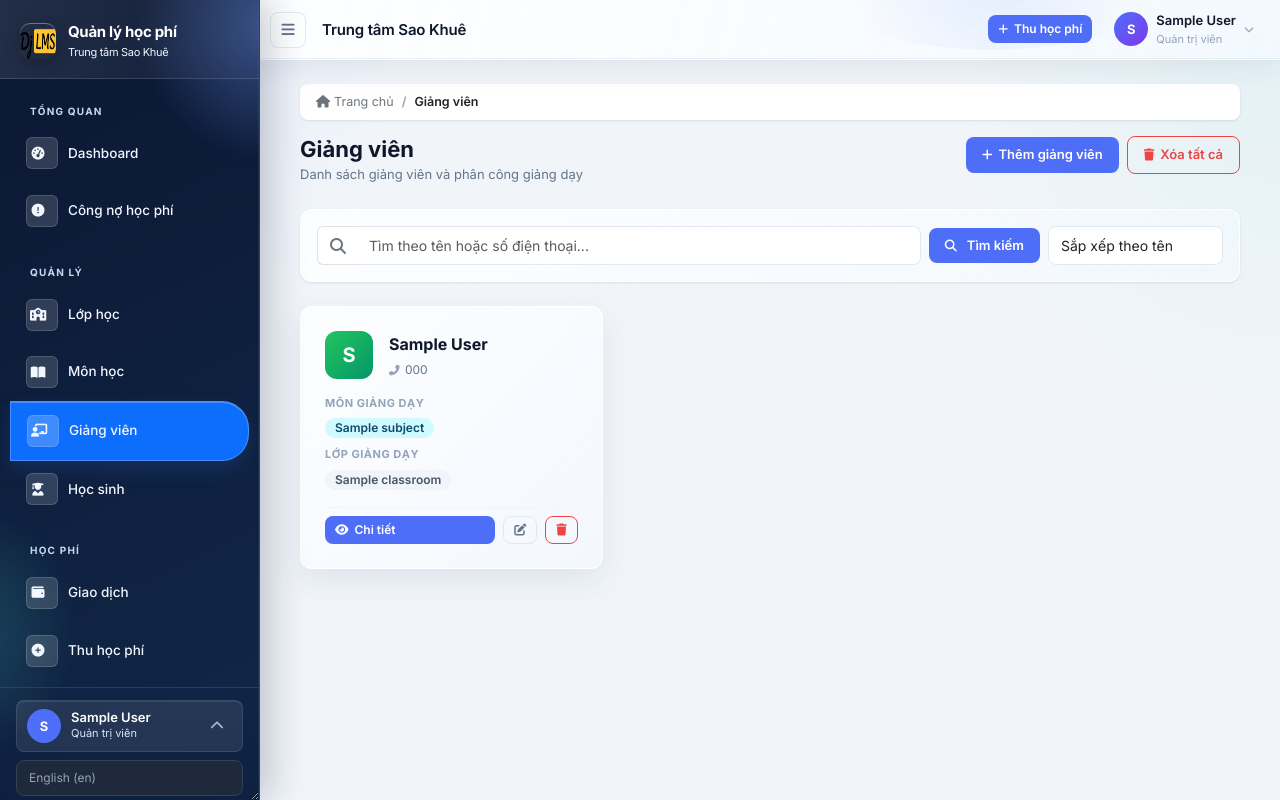
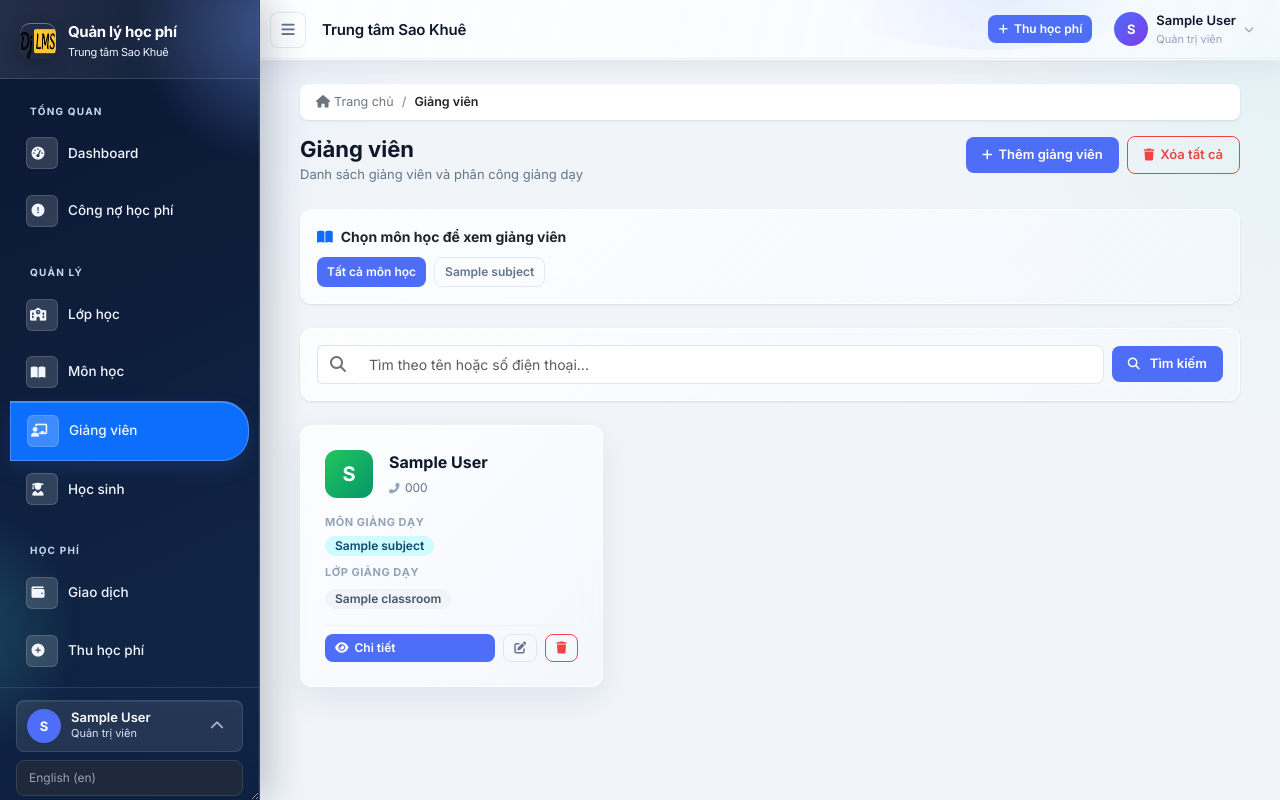
Before and after one commit to Hieurezdev/LMS, a Django app: page /en/teachers/ in a window 1280 px wide. Run offline with Django 3.2, Linux system fonts and the light colour scheme; a user stored in the database is signed in; tables that the repository leaves empty hold one stand-in row (values such as "Sample post"); parts of the project's set-up code (start-up, migrations or seed data) failed here and were passed over; some libraries are stand-ins or nearby versions.

Commit message:
Filter teachers by subject

```diff
--- a/lms_manager/views.py
+++ b/lms_manager/views.py
@@ -11,7 +11,7 @@ from django import forms
 from django.http import FileResponse, HttpResponseForbidden, JsonResponse, HttpResponse
 from django.urls import reverse
 from django.views.decorators.http import require_POST
-from django.db.models import Min, Prefetch, Sum, Count, Q
+from django.db.models import Prefetch, Sum, Count, Q
 from django.db import transaction, DatabaseError
 from django.contrib import messages
 from django.contrib.auth import get_user_model
@@ -464,26 +464,27 @@ def subject_delete(request, pk):
 # -------------------------------------------------------------
 def teacher_list(request):
     search_query = request.GET.get('q', '').strip()
-    sort_by = request.GET.get('sort', 'name')
+    selected_subject_id = request.GET.get('subject', '').strip()
+    subjects = Subject.objects.order_by('name')
     teachers = Teacher.objects.all().prefetch_related(
         Prefetch('subjects', queryset=Subject.objects.order_by('name')),
         'classes',
     )
+    selected_subject = None
+    if selected_subject_id.isdigit():
+        selected_subject = subjects.filter(pk=int(selected_subject_id)).first()
+        if selected_subject:
+            teachers = teachers.filter(subjects=selected_subject).distinct()
     if search_query:
         teachers = teachers.filter(
             Q(name__icontains=search_query) | Q(phone__icontains=search_query)
         )
-    if sort_by == 'subject':
-        teachers = teachers.annotate(first_subject_name=Min('subjects__name')).order_by(
-            'first_subject_name', 'name'
-        )
-    else:
-        sort_by = 'name'
-        teachers = teachers.order_by('name')
+    teachers = teachers.order_by('name')
     return render(request, 'lms_manager/teacher_list.html', {
         'teachers': teachers,
+        'subjects': subjects,
+        'selected_subject': selected_subject,
         'search_query': search_query,
-        'sort_by': sort_by,
     })
 
 def teacher_create(request):
--- a/templates/lms_manager/teacher_list.html
+++ b/templates/lms_manager/teacher_list.html
@@ -28,6 +28,25 @@
     {% endfor %}
   {% endif %}
 
+  <div class="card p-3 mb-4 border-0 shadow-sm">
+    <div class="fw-bold text-dark mb-2"><i class="fas fa-book-open me-2 text-primary"></i>Chọn môn học để xem giảng viên</div>
+    <div class="d-flex flex-wrap gap-2">
+      <a href="{% url 'teacher_list' %}" class="btn btn-sm {% if not selected_subject %}btn-primary{% else %}btn-outline-primary{% endif %}">
+        Tất cả môn học
+      </a>
+      {% for subject in subjects %}
+      <a href="{% url 'teacher_list' %}?subject={{ subject.id }}" class="btn btn-sm {% if selected_subject.id == subject.id %}btn-primary{% else %}btn-outline-secondary{% endif %}">
+        {{ subject.name }}
+      </a>
+      {% empty %}
+      <span class="text-secondary small">Chưa có môn học nào.</span>
+      {% endfor %}
+    </div>
+    {% if selected_subject %}
+    <div class="small text-secondary mt-2">Đang xem giảng viên môn: <strong>{{ selected_subject.name }}</strong></div>
+    {% endif %}
+  </div>
+
   <form method="get" class="card p-3 mb-4 border-0 shadow-sm">
     <div class="row g-2 align-items-center">
       <div class="col-12 col-md">
@@ -43,13 +62,7 @@
         <a href="{% url 'teacher_list' %}" class="btn btn-outline-secondary">Xóa lọc</a>
         {% endif %}
       </div>
-      <div class="col-12 col-md-auto">
-        <label for="teacher-sort" class="form-label visually-hidden">Sắp xếp giảng viên</label>
-        <select id="teacher-sort" name="sort" class="form-select" onchange="this.form.submit()">
-          <option value="name" {% if sort_by == 'name' %}selected{% endif %}>Sắp xếp theo tên</option>
-          <option value="subject" {% if sort_by == 'subject' %}selected{% endif %}>Sắp xếp theo môn học</option>
-        </select>
-      </div>
+      {% if selected_subject %}<input type="hidden" name="subject" value="{{ selected_subject.id }}">{% endif %}
     </div>
   </form>
 
```
Also changed, not shown: lms_manager/tests.py (+4 -4 lines).
